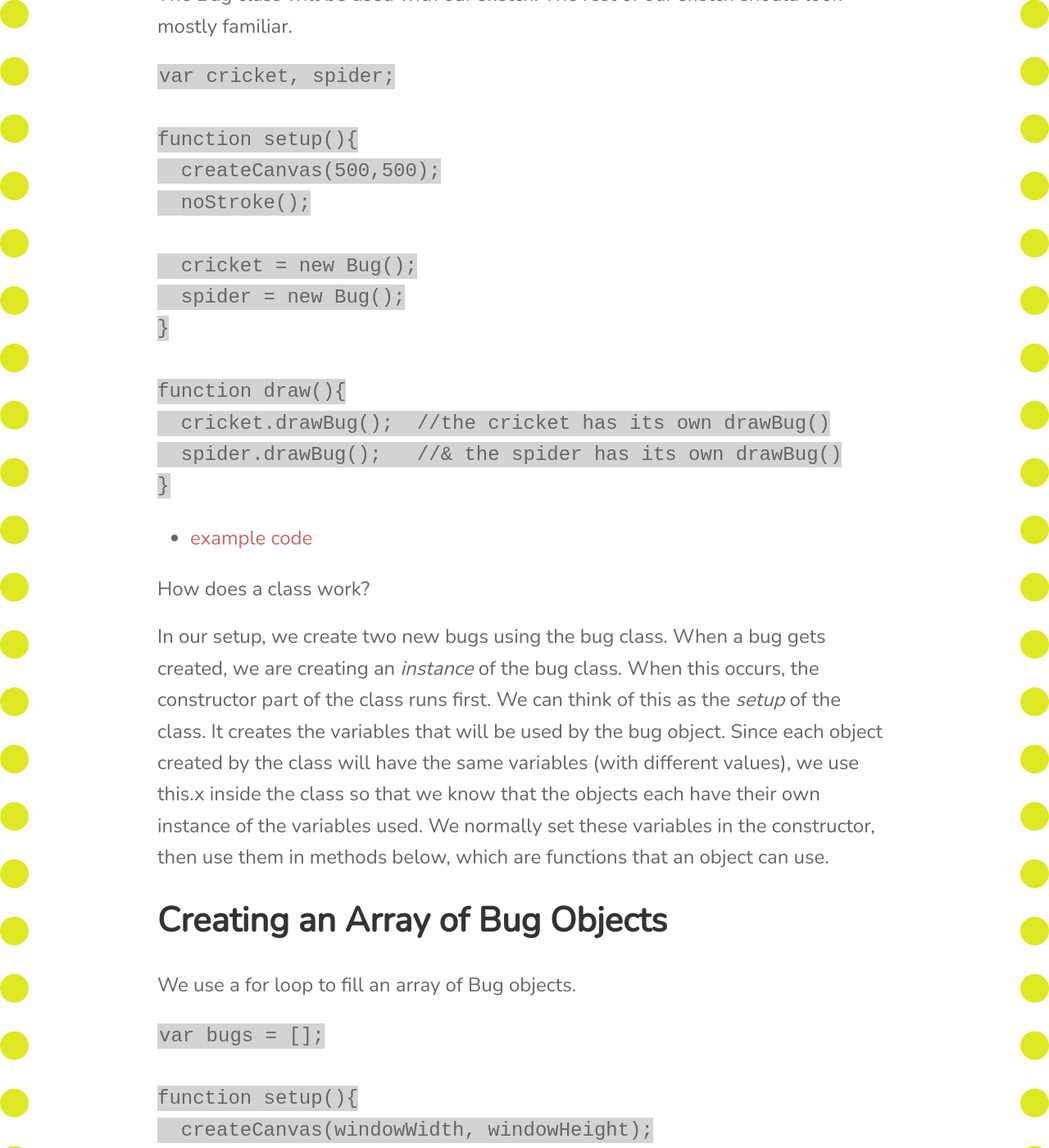
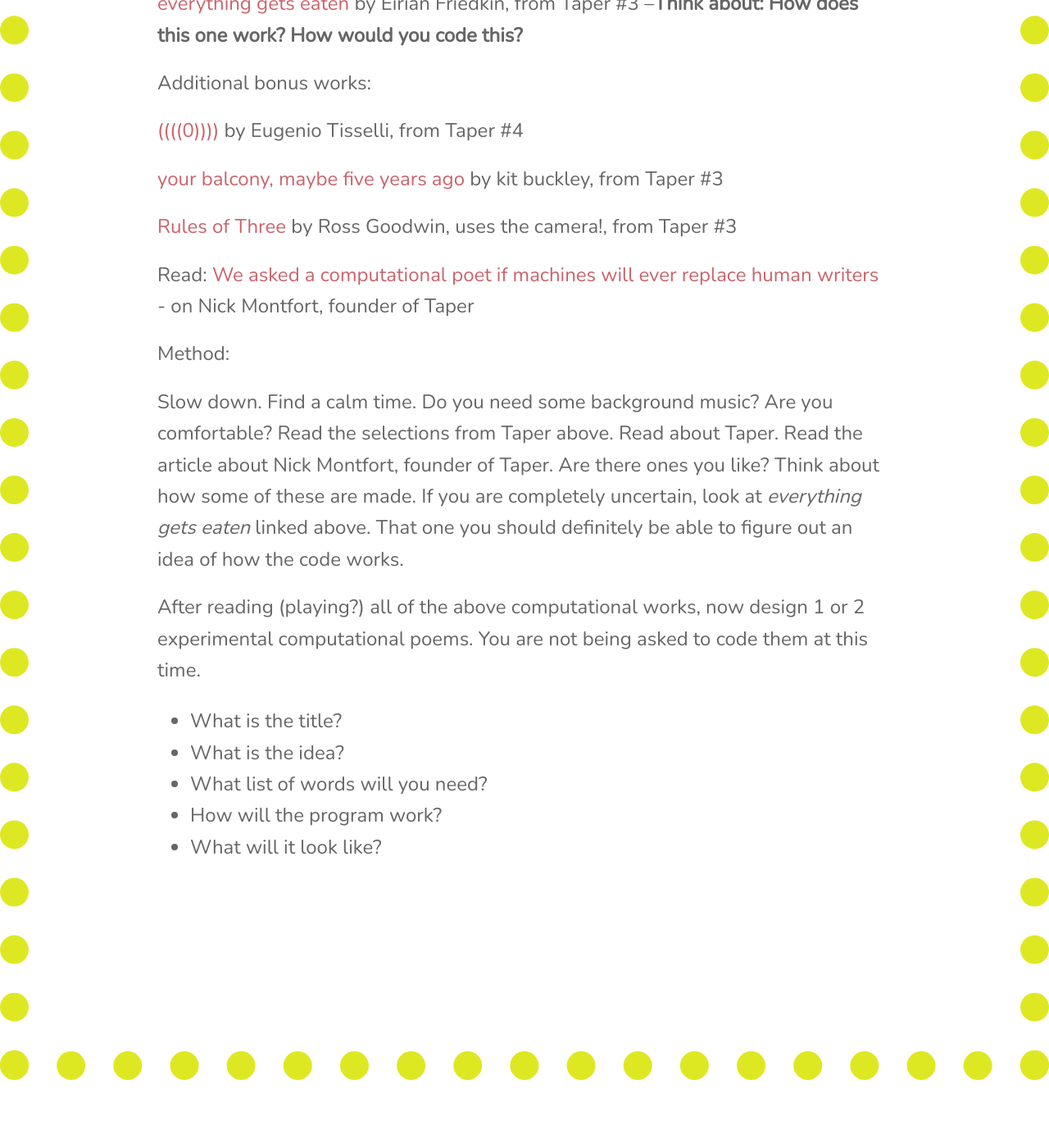
Before and after one commit to lee2sman/p4va_fall2021, a Jekyll site: the page built from _posts/2020-10-27-week9.md, in a window 1280 px wide and 1400 px high, scrolled down 7339 px. Shown: the whole window at 82% size. Built offline with Jekyll 4.4.1, drawn with Linux system fonts in a browser that asks for light colours; nearby versions of some CDN libraries; after the commit the page ends 8656 px from its top, so only the background shows below that; some of the changed text lies outside the part shown.

Commit message:
updated hw

````diff
--- a/_posts/2020-10-27-week9.md
+++ b/_posts/2020-10-27-week9.md
@@ -122,232 +122,60 @@ function setup() {
 - Note: To position the video element on the page, you specify position with ```.position(x,y);```.
 - More info on [createVideo](http://p5js.org/reference/#/p5/createVideo) options.
 
-# Classes and Objects
-
-We've previously discussed functions. They are modular chunks of code that can be called and run again and again. They help us make our code easier to follow, and can reduce typing.
-
-Now we are ready to learn classes and objects, which go hand in hand. A class is also a modular, reusable bit of code. We can think of a class as a cookie cutter, and the objects that can be made from a class get *stamped out* like cookies. A class is used to specify a template for objects, which have their own data (variables) and functions.
-
-For example, imagine we have the class Person. Each person has their own height, eyeFill color, name, for example. Jerome is a Person. He has his own height, eye color, name (Jerome). And all Persons have the function to walk() , talk() for example. Jerome has his own walk() which is a longer stride. Monique has her own height, eye color, name (Monique). She is a bit shorter and has a shorter stride in her walk().
-
-By convention, we capitalize the first letter of the name of a class.
-
-Example Class
-
-```
-class Bug {
-  constructor() {
-    this.c = color(random(255),random(255),random(255));
-    this.x = random(width);
-    this.y = random(height);
-  }
-
-  drawBug(){
-     fill(this.c);
-     ellipse(this.x,this.y,20,20);
-  }
-}
-```
-
-The Bug class will be used with our sketch. The rest of our sketch should look mostly familiar.
-
-```
-var cricket, spider;
-
-function setup(){
-  createCanvas(500,500);
-  noStroke();
-
-  cricket = new Bug();
-  spider = new Bug();
-}
-
-function draw(){
-  cricket.drawBug();  //the cricket has its own drawBug()
-  spider.drawBug();   //& the spider has its own drawBug()
-}
-```
-
-- [example code](https://editor.p5js.org/2sman/sketches/VVhE3MB4X)
-
-How does a class work?
-
-In our setup, we create two new bugs using the bug class. When a bug gets created, we are creating an *instance* of the bug class. When this occurs, the constructor part of the class runs first. We can think of this as the *setup* of the class. It creates the variables that will be used by the bug object. Since each object created by the class will have the same variables (with different values), we use this.x inside the class so that we know that the objects each have their own instance of the variables used. We normally set these variables in the constructor, then use them in methods below, which are functions that an object can use.
+### Generative Text
 
 
-## Creating an Array of Bug Objects
+November is National Novel Generating Month (abbreviated: NaNoGenMo), a month where computational poets, algorithmic artists, and bot-makers rejoice.
 
-We use a for loop to fill an array of Bug objects.
+The goal of NaNoGenMo is to create an algorithmic novel of 50,000 words or more.
 
-```
-var bugs = [];
+We will start by looking at Mad Libs and understanding the basics of how these work. From here we will proceed to more advanced methods of generativity.
 
-function setup(){
-  createCanvas(windowWidth, windowHeight);
-  noStroke();
-
-  for (var i = 0; i < 1000; i=i+1){
-  	bugs[i] = new Bug();
-  }
-
-}
-
-function draw(){
-  //background(120);
-
-   for (var i = 0; i < 1000; i=i+1){
-  	 bugs[i].drawBug();
-     bugs[i].moveBug();
-  }
-
-// NO LONGER NEEDED BECAUSE OF OUR FOR-LOOP
-//   bugs[0].drawBug();
-//   bugs[1].drawBug();
-//   bugs[2].drawBug();
-//   bugs[3].drawBug();
-
-//   bugs[0].moveBug();
-//   bugs[1].moveBug();
-//   bugs[2].moveBug();
-//   bugs[3].moveBug();
+We will use the same skills we've learned previously to store arrays of words, then pick randomly to generate new *fill-in-the-blank* texts. We do this with a bit of randomness.
 
 
-}
+For homework, please view the online exhibition *Taper 5* and some of the previous editions (1 through 4). Taper is an online literary journal for computational poetry and literary art published twice yearly by Bad Quarto. This is the 5th edition since it started.
+
+Read:
+
+[About](https://taper.badquar.to/5/about.html) Taper.
+
+Review the work.
+
+Recommendations:
+[for the pool players at the Golden Shovel](https://taper.badquar.to/1/for_the_pool.html) by Lillian-Yvonne Bertram - interactive, click the button from Taper #1
+
+[God](https://taper.badquar.to/1/god.html) by Milton Laufer, from Taper #1
+
+[US](https://taper.badquar.to/1/us.html) by Nick Montfort, from Taper #1
+
+[A Storm in 2k](https://taper.badquar.to/5/a_storm_in_2k.html) by J.R. Carpenter
+
+[Whalefall](https://taper.badquar.to/5/whalefall.html) by Katya Ilonka Gero, from Taper #5
+
+[Pope Lost Hope](https://taper.badquar.to/5/pope_lost_hope.html) by Yohana Joseph Waliya, from Taper #5
+
+[everything gets eaten](https://taper.badquar.to/3/everything_gets_eaten.html) by Eirian Friedkin, from Taper #3 --**Think about: How does this one work? How would you code this?**
+
+Additional bonus works:
+
+[((((0))))](https://taper.badquar.to/4/emanations.html) by Eugenio Tisselli, from Taper #4
+
+[your balcony, maybe five years ago](https://taper.badquar.to/3/your_balcony_maybe_five_years_ago.html) by kit buckley, from Taper #3
+
+[Rules of Three](https://taper.badquar.to/3/rules_of_three.html) by Ross Goodwin, uses the camera!, from Taper #3
 
 
-class Bug {
-	constructor() {
-		this.c = color(random(255),random(255),random(255));
-    this.x = random(width);
-    this.y = random(height);
-	}
+Read: [We asked a computational poet if machines will ever replace human writers](https://thenextweb.com/tnw-answers/2020/04/01/we-asked-a-computational-poet-if-machines-will-ever-replace-human-writers/) - on Nick Montfort, founder of Taper
 
-  moveBug(){
-  	this.x = this.x+random(-1,1);
-    this.y = this.y+random(-1,1);
-  }
+Method:
 
-  drawBug(){
-	   fill(this.c);
-     ellipse(this.x,this.y,3,3);
-   }
-}
-```
+Slow down. Find a calm time. Do you need some background music? Are you comfortable? Read the selections from Taper above. Read about Taper. Read the article about Nick Montfort, founder of Taper. Are there ones you like? Think about how some of these are made. If you are completely uncertain, look at *everything gets eaten* linked above. That one you should definitely be able to figure out an idea of how the code works.
 
-- [example code](https://editor.p5js.org/2sman/sketches/f8_elXfxW)
+After reading (playing?) all of the above computational works, now design 1 or 2 experimental computational poems. You are not being asked to code them at this time.
 
-## Passing parameters to an object
-
-Often when we create an object using a class, we need to specify certain information. For example, if we are making a Human, we may want to specify that the human Jean-Michel has height 72 inches. If we make another Human named Matilda, we may want to specify that she is 67 inches in height.
-
-
-```
-var JeanMichel, Matilda;
-
-function setup(){
-  jeanMichel = new Human(72);
-  matilda = new Human(67);
-
-  jeanMichel.announceHeight();
-  matilda.announceHeight();
-}
-
-class Human {
-  constructor(tempHeight) {
-    this.h = tempHeight;
-  }
-
-  announceHeight(){
-    print("They are "+this.h+" feet tall");
-  }
-}
-```
-
-Let's go back to our Bug class example to see an example of passing in multiple parameters.
-
-```
-var cricket, spider;
-
-class Bug {
-  constructor(x, y, bugColor) {
-    this.x = x;
-    this.y = y;
-    this.c = bugColor;
-  }
-
-  drawBug(){
-     fill(this.c);
-     ellipse(this.x,this.y,20,20);
-   }
-}
-
-function setup(){
-  createCanvas(500,500);
-  noStroke();
-
-  cricket = new Bug(100, 150, color(30,240, 70));
-  spider = new Bug(300,270,color(20,30,40));
-}
-
-function draw(){
-  cricket.drawBug();
-  spider.drawBug();
-}
-```
-
-- [Example of class/objects with passed parameters](https://editor.p5js.org/2sman/sketches/zOqWNmbh1)
-
-In-class Challenge: add a size parameter and specify a size to the class.
-
-
-## Intelligent Drawing Agents
-
-##### Casey Reas
-
-![Casey Reas](reas1.jpg)
-
-![Casey Reas](reas2.jpg)
-
-![Casey Reas](reas3.jpg)
-
-[Casey Reas Compendium series and lecture](http://reas.com/compendium_lecture/)
-
-##### Jennifer Steinkampf
-
-![Jennifer Steinkamp](steinkamp1.jpg)
-
-![Jennifer Steinkamp loop](loop.jpg)
-Loop
-
-##### Mark Wilson
-
-![Mark Wilson](wilson.jpg)
-PSC 31, 2003
-
-##### Ryoji Ikeda
-![Ryoji Ikeda test pattern](ikeda1.jpg)
-test pattern
-
-[Test Pattern no 6 video](https://www.youtube.com/watch?v=NIXOXs2vsV8)
-
-[Test pattern installation](https://www.youtube.com/watch?v=XwjlYpJCBgk)
-
-[Test pattern in Times Square](https://www.youtube.com/watch?v=JfcN9Qhfir4)
-
-# Homework
-- watch The Coding Train [video](https://youtu.be/T-HGdc8L-7w) on Classes and Objects
-
-## Assignment - Autonomous Drawing Object
-Goal: Create a generative artwork that uses classes and objects.
-
-#### Part 1 - Due next week
-
-For this assignment, you are designing an autonomous drawing object. This is somewhat like a car that has driven through a puddle of paint, leaving a mark behind of its route. You must create a Class that will produce objects. The class will define an object with a shape, color, motion. Create a compelling class for objects that appear to have a mind of their own. Your class should contain enough variables so that each produced object has its own unique outcome, perhaps even making use of random, or perhaps using specified parameters, or both.
-
-With a successful Class created, create instances of objects using that class. This will be a multi-week assignment. Create at least one class of autonomous drawing objects, and make several objects of that class. Have them draw.
-
-- [Example of creating a class that uses images and rotation](https://editor.p5js.org/2sman/sketches/jvHW-ID9v)
-
-#### Part 2 - Due in two weeks
-
-Create several classes, each will produce a number of objects, using a for loop to create them in an array. Each class should have different colors, shapes, behavior, motions. The end result should be an interesting moving generative work.
+- What is the title?
+- What is the idea?
+- What list of words will you need?
+- How will the program work?
+- What will it look like?
````
Also changed, not shown: other parts of _posts/2020-10-27-week9.md (+1 -1 lines).
